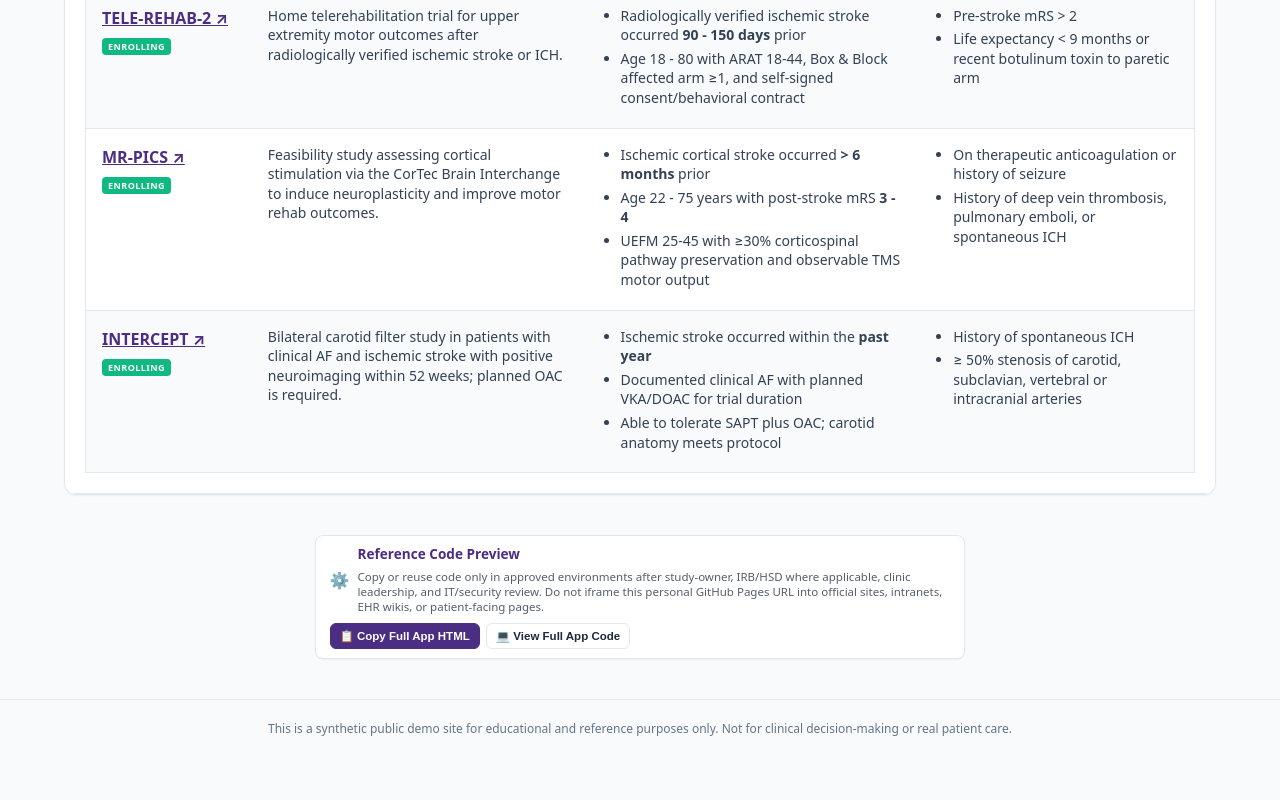
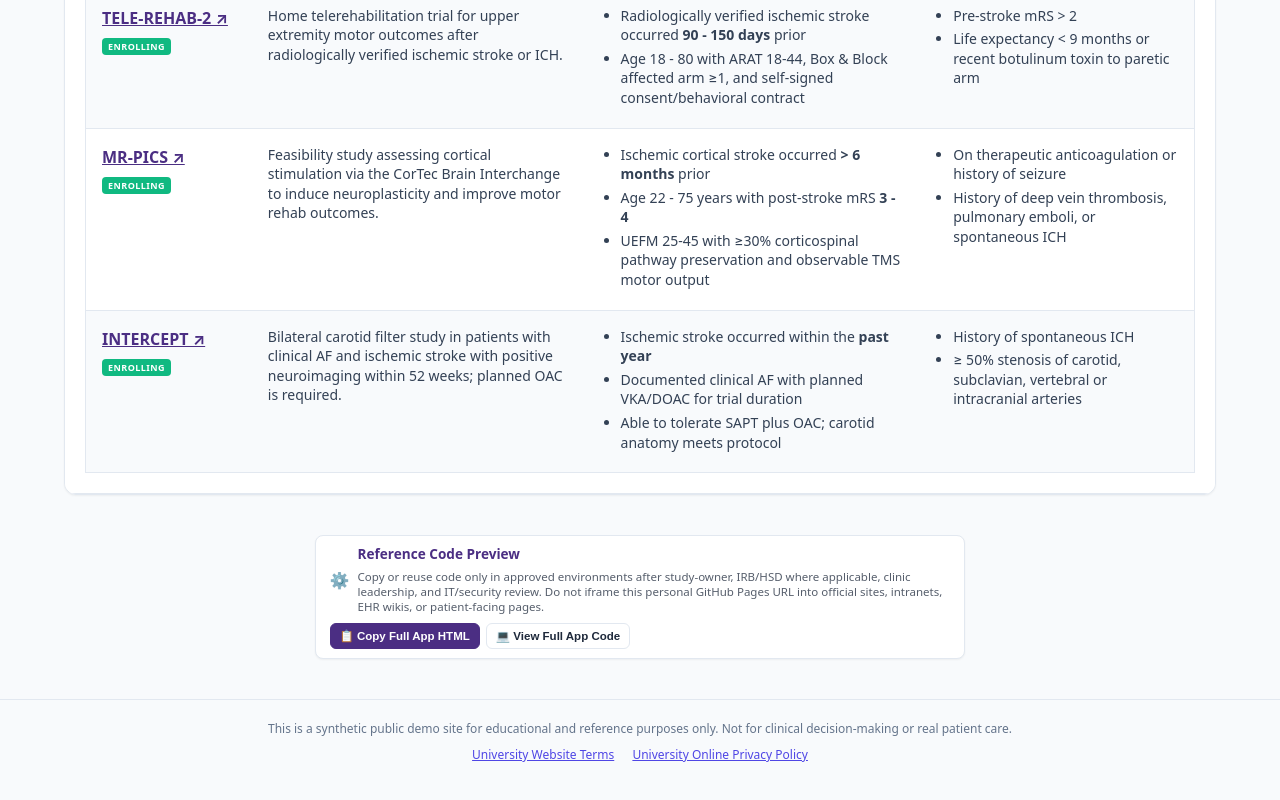
Before and after one commit to rkalani1/stroke-eligibility-tables-embed, a plain HTML site: page index.html in a window 1280 px wide. Shown: the part 2757-3557 px from the top of the page. Drawn offline with Linux system fonts and the light colour scheme.

Commit message:
chore: add compliance footer

```diff
--- a/index.html
+++ b/index.html
@@ -1535,6 +1535,10 @@
     </script>
 <footer class="compliance-footer">
   <p>This is a synthetic public demo site for educational and reference purposes only. Not for clinical decision-making or real patient care.</p>
+  <p style="margin-top: 8px;">
+    <a href="https://www.washington.edu/online/terms/" target="_blank" rel="noopener noreferrer" style="color: #4f46e5; text-decoration: underline; margin-right: 15px;">University Website Terms</a>
+    <a href="https://www.washington.edu/online/privacy/" target="_blank" rel="noopener noreferrer" style="color: #4f46e5; text-decoration: underline;">University Online Privacy Policy</a>
+  </p>
 </footer>
 </body>
 </html>
```
